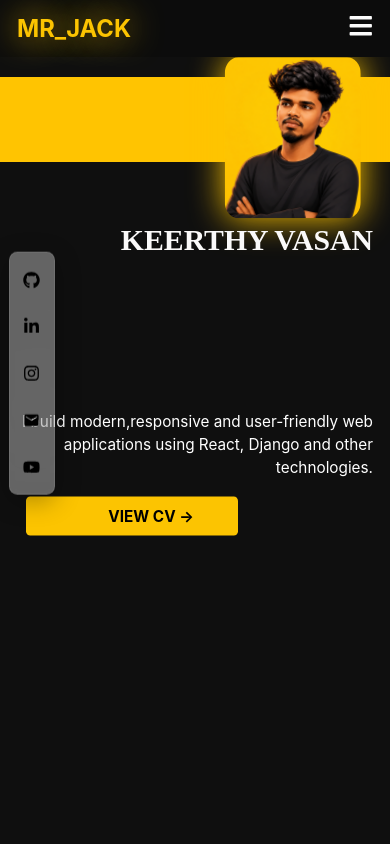
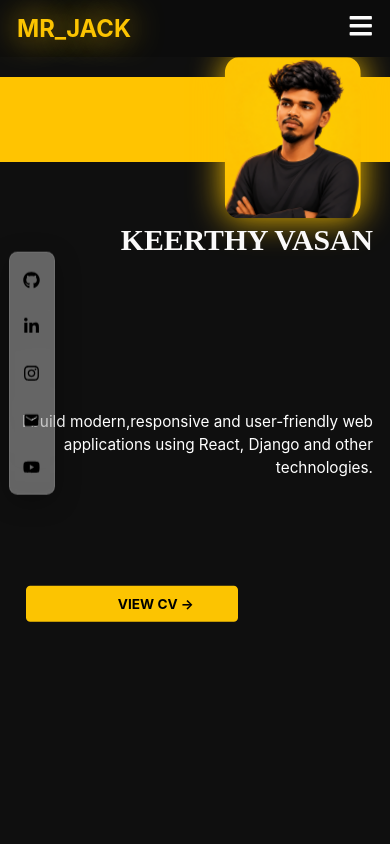
Before and after one commit to keerthy-07/my-app, a React (Create React App) app: page / in a window 390 px wide. Shown: the top 844 px of the page. Built offline with nearby package versions, Linux system fonts and the light colour scheme.

Commit message:
updated responsive head,profile and socialbar

```diff
--- a/src/components/profile/profile.css
+++ b/src/components/profile/profile.css
@@ -146,7 +146,7 @@
     transform: translateY(-105px);
   }
 
-  .profile h4{
+  .stats h4{
     width: fit-content;
     margin: 15px auto;
     font-size: 18px;
```
